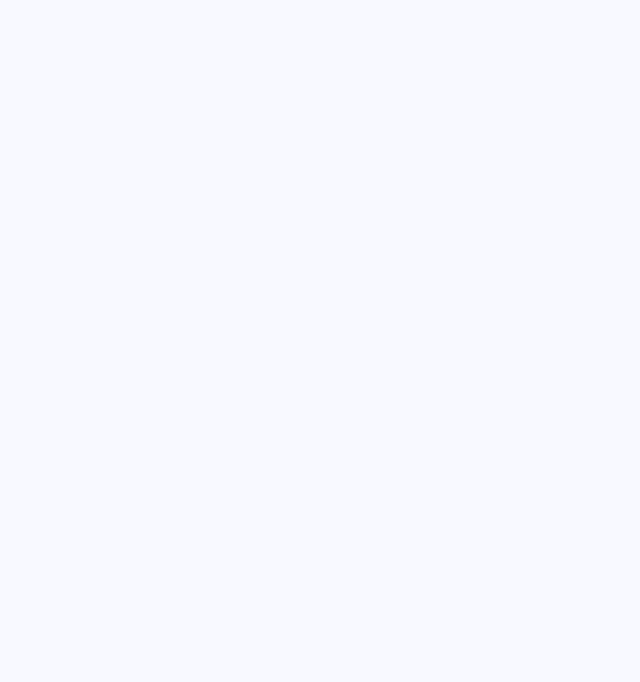
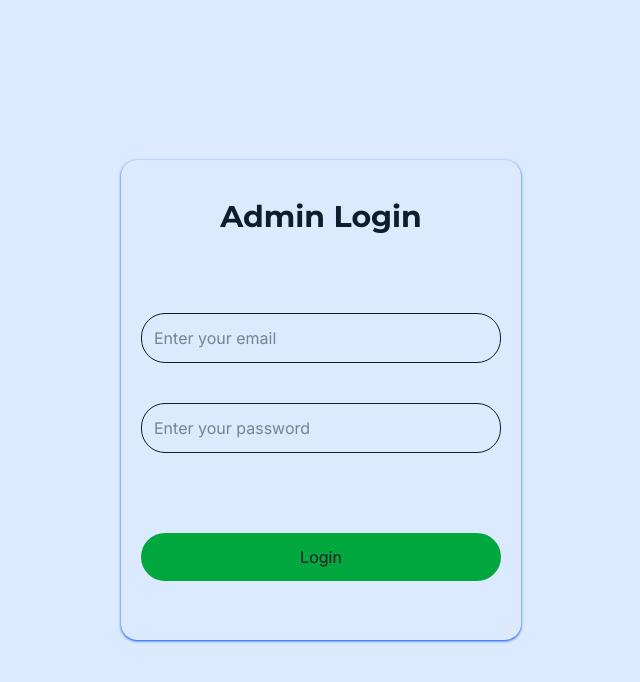
Before and after one commit to Naresharyal21/career_link_codeit_group_a, a React (Vite) app in the folder frontend/career_link/: page /custom/admin/login in a window 1280 px wide. Before the commit this address had no page. Shown: the top 682 px of the page, without its empty margins (319-959 px from the left). Built offline with nearby package versions, Linux system fonts and the light colour scheme.

Commit message:
final model

```diff
--- a/frontend/career_link/src/Routes.jsx
+++ b/frontend/career_link/src/Routes.jsx
@@ -22,9 +22,11 @@ import MyApplicationsPage from "./applications/components/pages/MyApplicationsPa
 import NotificationsPage from "./notifications/components/pages/NotificationsPage";
 import ModeratorRoutes from "./routes/ModeratorRoutes";
 import employerRoutes from "./routes/EmployerRoutes";
+import AdminLogin from "./pages/moderator/AdminLogin";
 const AppRoutes = () => {
     return (
         <Routes>
+            <Route path="/custom/admin/login" element={<AdminLogin />} />
             <Route element={<DashboardLayout />}>
             {/* Public Routes */}
             <Route path="/login" element={<Login />} />
--- a/frontend/career_link/src/apis/endpoints.js
+++ b/frontend/career_link/src/apis/endpoints.js
@@ -1,4 +1,6 @@
 export const MODERATOR_ENDPOINTS = {
+    ADMIN_LOGIN:
+        "/reports/admin/login/",
 
     DASHBOARD:
         "/reports/dashboard/",
--- a/frontend/career_link/src/apis/moderatorApi.js
+++ b/frontend/career_link/src/apis/moderatorApi.js
@@ -1,5 +1,13 @@
 import apiClient from "./apiClient";
 import { MODERATOR_ENDPOINTS } from "./endpoints";
+
+export const adminlogin = async (credentials) => {
+    return apiClient.post(
+        MODERATOR_ENDPOINTS.ADMIN_LOGIN,
+        credentials,
+        { credentials: "include" }
+    );
+};
 
 export const getDashboard = async () => {
     return apiClient.get(
@@ -143,6 +151,7 @@ export const rejectJob = async (
 
 
 const moderatorApi = {
+    adminlogin,
     getDashboard,
 
     getReports,
--- a/frontend/career_link/src/components/moderator/AdminLoginform.jsx
+++ b/frontend/career_link/src/components/moderator/AdminLoginform.jsx
@@ -20,20 +20,17 @@ const AdminLoginform = () => {
 
 
     onSubmit: async (values) => {
-
-      try{
-
-    const response=await adminlogin(values)
-
-    console.log(response)
-
-
-     window.location.href = "http://localhost:8000/admin/";
-
-      }catch(error){
-         toast.error("Login failed!")
+      try {
+        await adminlogin(values);
+        const apiBaseUrl = new URL(
+          import.meta.env.VITE_API_BASE_URL || "http://127.0.0.1:8000/api/v1",
+          window.location.origin
+        );
+        window.location.assign(new URL("/admin/", apiBaseUrl.origin));
+      } catch (error) {
+        toast.error(error.message || "Login failed!");
       }
-    }
+    },
   })
 
 
@@ -48,9 +45,12 @@ const AdminLoginform = () => {
       <form onSubmit={formik.handleSubmit} className='flex w-90  flex-col  '>
         <div className=' mb-10  '>
 
-          <input className='w-90 border p-3 rounded-3xl '
-            type="email"
-            name="email"
+          <input className='w-full border p-3 rounded-3xl '
+              id="email"
+              type="email"
+              name="email"
+              autoComplete="email"
+              aria-label="Email address"
             placeholder="Enter your email"
             value={formik.values.email}
             onChange={formik.handleChange}
@@ -66,9 +66,12 @@ const AdminLoginform = () => {
 
         <div className=' mb-20 ' >
 
-          <input className='w-90 border p-3 rounded-3xl'
+          <input className='w-full border p-3 rounded-3xl'
+            id="password"
             type="password"
             name="password"
+            autoComplete="current-password"
+            aria-label="Password"
             placeholder="Enter your password"
             value={formik.values.password}
             onChange={formik.handleChange}
@@ -84,8 +87,8 @@ const AdminLoginform = () => {
 
         </div>
 
-        <Button className=' p-3 mb-5 rounded-3xl' type="submit">
-          Login
+        <Button className='w-full p-3 mb-5 rounded-3xl' type="submit" disabled={formik.isSubmitting}>
+          {formik.isSubmitting ? "Signing in..." : "Login"}
         </Button>
       </form>
     </div>
--- a/frontend/career_link/src/hooks/useModerator.js
+++ b/frontend/career_link/src/hooks/useModerator.js
@@ -1,95 +1,19 @@
-<<<<<<< HEAD
-
 import useApi from "./useApi";
-import moderatorApi from '../apis/moderatorApi';
+import moderatorApi from "../apis/moderatorApi";
 
 const useModerator = () => {
     const { data, loading, error, execute } = useApi();
 
-
-   const adminlogin = async (credential)=>{
-
-    return await execute(()=>moderatorApi.adminlogin(credential))
+    const adminlogin = async (credentials) => {
+        return execute(() => moderatorApi.adminlogin(credentials));
     };
 
-
-   return{
+    return {
         data,
         loading,
         error,
         adminlogin,
-   }
-
-}
-
-export default useModerator
-=======
-import apiClient from "../apis/apiClient";
-import { MODERATOR_ENDPOINTS } from "../apis/endpoints";
-
-export const getReports = async () => {
-    return apiClient.get(
-        MODERATOR_ENDPOINTS.REPORTS
-    );
+    };
 };
 
-export const getReport = async (reportId) => {
-    return apiClient.get(
-        MODERATOR_ENDPOINTS.REPORT(reportId)
-    );
-};
-
-export const createReport = async (reportData) => {
-    return apiClient.post(
-        MODERATOR_ENDPOINTS.REPORTS,
-        reportData
-    );
-};
-
-export const updateReport = async (
-    reportId,
-    reportData
-) => {
-    return apiClient.put(
-        MODERATOR_ENDPOINTS.REPORT(reportId),
-        reportData
-    );
-};
-
-export const deleteReport = async (reportId) => {
-    return apiClient.delete(
-        MODERATOR_ENDPOINTS.REPORT(reportId)
-    );
-};
-
-export const startReview = async (reportId) => {
-    return apiClient.post(
-        MODERATOR_ENDPOINTS.START_REVIEW(reportId)
-    );
-};
-
-export const resolveReport = async (reportId) => {
-    return apiClient.post(
-        MODERATOR_ENDPOINTS.RESOLVE(reportId)
-    );
-};
-
-export const rejectReport = async (reportId) => {
-    return apiClient.post(
-        MODERATOR_ENDPOINTS.REJECT(reportId)
-    );
-};
-
-const moderatorApi = {
-    getReports,
-    getReport,
-    createReport,
-    updateReport,
-    deleteReport,
-    startReview,
-    resolveReport,
-    rejectReport,
-};
-
-export default moderatorApi;
->>>>>>> origin/feature/jobs-crud
+export default useModerator;
--- a/frontend/career_link/src/routes/Routes.jsx
+++ b/frontend/career_link/src/routes/Routes.jsx
@@ -1,95 +1 @@
-
-
-import { Route, Routes } from 'react-router'
-
-
-import Home from '../pages/Home'
-
-
-import Login from '../pages/accounts/Login'
-import Signup from '../pages/accounts/Signup'
-
-
-
-import DashboardLayout from '../layout/DashboardLayout'
-
-
-import JobDetailPage from '../pages/jobs/JobDetailPage'
-import BrowseJobsPage from '../pages/jobs/BrowseJobsPage'
-
-import ThemeContext from '../context/ThemeContext'
-import ProtectedRoute from '../context/ProtectedRoute'
-import VerifyOTPpage from '../pages/accounts/VerifyOTPpage'
-import MyProfilecart from '../pages/accounts/MyProfilecart'
-import EmailChangePage from '../pages/accounts/EmailChangePage'
-import ResetPasswordPage from '../pages/accounts/ResetPasswordPage'
-import ForgetPasswordPage from '../pages/accounts/ForgetPasswordPage'
-import EmailConformPasswordPage from '../pages/accounts/EmailConformPasswordPage'
-import AdminLogin from '../pages/moderator/AdminLogin'
-import AddResume from '../pages/accounts/AddResume'
-
-
-
-
-
-
-const AppRoutes = () => {
-  return (
-    <ThemeContext>
-
-
-      <Routes>
-        {/* admin routes */}
-        <Route path="custom/admin/login" element={<AdminLogin/>}/>
-
-
-        <Route path="login/" element={<Login />} />
-        <Route path="signup/" element={<Signup />} />
-        <Route path="forgetpassword/" element={<ForgetPasswordPage />} />
-        <Route path="resetpassword/" element={<ResetPasswordPage />} />
-        <Route path="verifyotp/:purpose" element={<VerifyOTPpage />} />
-
-
-
-
-
-        <Route element={<DashboardLayout />}>
-          <Route index element={<Home />} />
-
-
-
-            <Route path="Profile/" element={<MyProfilecart />} />
-            <Route path="addResume/" element={<AddResume />} />
-
-
-
-            {/* /* accounts route ends  */}
-
-
-
-
-          <Route path="jobs" element={<BrowseJobsPage />} />
-          <Route path="jobs/:id" element={<JobDetailPage />} />
-
-
-            {/* Jobs routes ends  */}
-          </Route>
-
-          <Route>
-
-            <Route path="pr/verifyotp/:purpose" element={<VerifyOTPpage />} />
-          </Route>
-          <Route path="conformpassword" element={<EmailConformPasswordPage />} />
-          <Route path="get/new/email" element={<EmailChangePage />} />
-
-        </Route>
-
-
-
-
-
-      </Routes>
-    </ThemeContext>)
-}
-
-export default Routes;
+export { default } from "../Routes";
```
Lines whose indentation alone changed are shown as unchanged.
